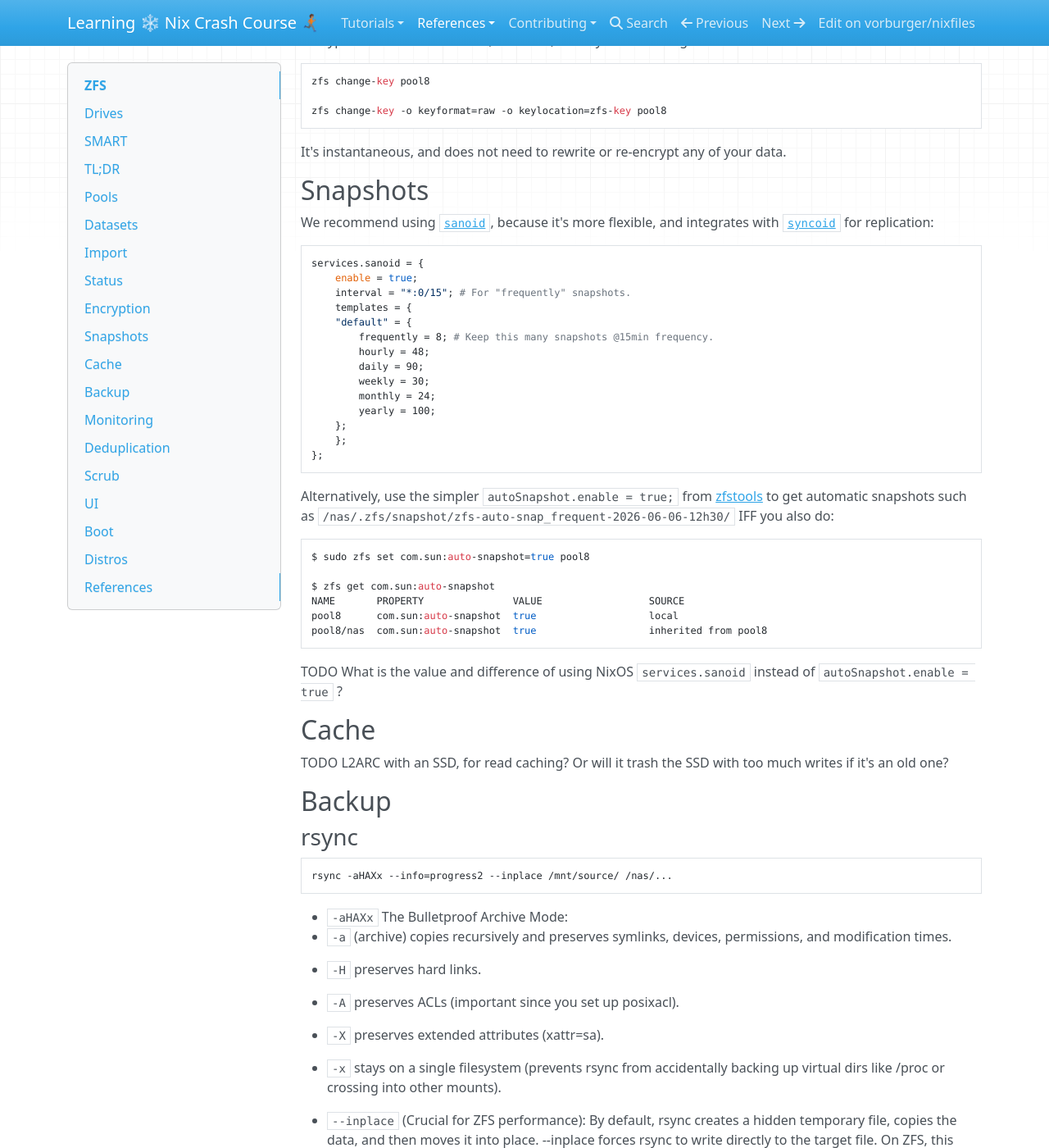
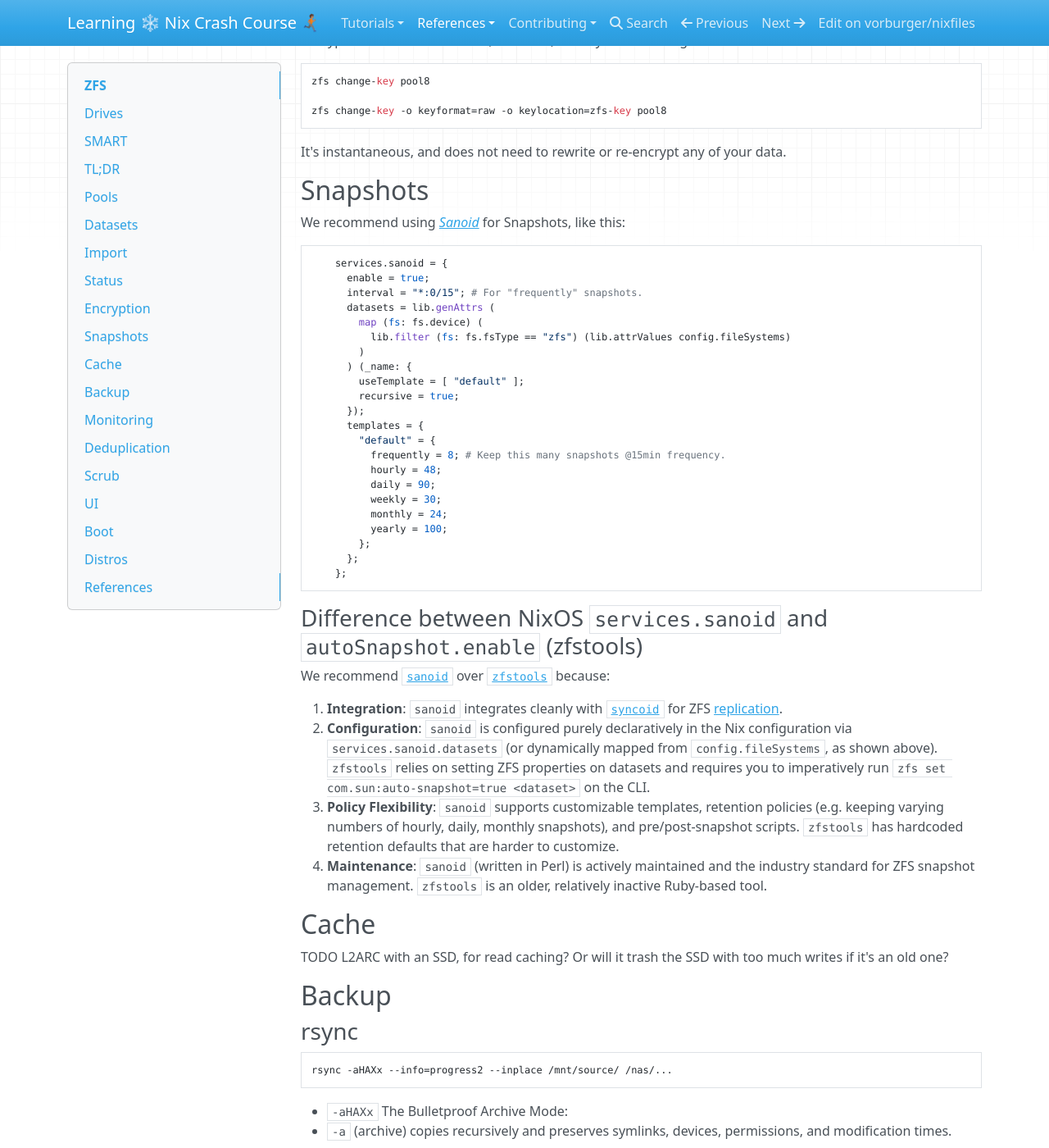
Before and after one commit to vorburger/nixfiles, an MkDocs documentation site: the page built from docs/docs/reference/zfs.md, in a window 1280 px wide and 1400 px high, scrolled down 3111 px. Shown: the whole window at 82% size. Built offline with MkDocs 1.6.1, drawn with Linux system fonts in a browser that asks for light colours; nearby versions of some CDN libraries.

Commit message:
Fix Sanoid Snapshots

````diff
--- a/docs/docs/reference/zfs.md
+++ b/docs/docs/reference/zfs.md
@@ -136,36 +136,41 @@ It's instantaneous, and does not need to rewrite or re-encrypt any of your data.
 
 ## Snapshots
 
-We recommend using [`sanoid`](https://github.com/jimsalterjrs/sanoid),
-because it's more flexible, and integrates with [`syncoid`](https://github.com/jimsalterjrs/sanoid#syncoid) for replication:
+We recommend using _[Sanoid](https://github.com/jimsalterjrs/sanoid)_ for Snapshots, like this:
 
+```nix
     services.sanoid = {
-        enable = true;
-        interval = "*:0/15"; # For "frequently" snapshots.
-        templates = {
+      enable = true;
+      interval = "*:0/15"; # For "frequently" snapshots.
+      datasets = lib.genAttrs (
+        map (fs: fs.device) (
+          lib.filter (fs: fs.fsType == "zfs") (lib.attrValues config.fileSystems)
+        )
+      ) (_name: {
+        useTemplate = [ "default" ];
+        recursive = true;
+      });
+      templates = {
         "default" = {
-            frequently = 8; # Keep this many snapshots @15min frequency.
-            hourly = 48;
-            daily = 90;
-            weekly = 30;
-            monthly = 24;
-            yearly = 100;
+          frequently = 8; # Keep this many snapshots @15min frequency.
+          hourly = 48;
+          daily = 90;
+          weekly = 30;
+          monthly = 24;
+          yearly = 100;
         };
-        };
+      };
     };
+```
 
-Alternatively, use the simpler `autoSnapshot.enable = true;`
-from [zfstools](https://github.com/bdrewery/zfstools) to get automatic snapshots
-such as `/nas/.zfs/snapshot/zfs-auto-snap_frequent-2026-06-06-12h30/` IFF you also do:
+### Difference between NixOS `services.sanoid` and `autoSnapshot.enable` (zfstools)
 
-    $ sudo zfs set com.sun:auto-snapshot=true pool8
+We recommend [`sanoid`](https://github.com/jimsalterjrs/sanoid) over [`zfstools`](https://github.com/bdrewery/zfstools) because:
 
-    $ zfs get com.sun:auto-snapshot
-    NAME       PROPERTY               VALUE                  SOURCE
-    pool8      com.sun:auto-snapshot  true                   local
-    pool8/nas  com.sun:auto-snapshot  true                   inherited from pool8
-
-TODO What is the value and difference of using NixOS `services.sanoid` instead of `autoSnapshot.enable = true` ?
+1. **Integration**: `sanoid` integrates cleanly with [`syncoid`](https://github.com/jimsalterjrs/sanoid#syncoid) for ZFS [replication](#replication).
+1. **Configuration**: `sanoid` is configured purely declaratively in the Nix configuration via `services.sanoid.datasets` (or dynamically mapped from `config.fileSystems`, as shown above). `zfstools` relies on setting ZFS properties on datasets and requires you to imperatively run `zfs set com.sun:auto-snapshot=true <dataset>` on the CLI.
+1. **Policy Flexibility**: `sanoid` supports customizable templates, retention policies (e.g. keeping varying numbers of hourly, daily, monthly snapshots), and pre/post-snapshot scripts. `zfstools` has hardcoded retention defaults that are harder to customize.
+1. **Maintenance**: `sanoid` (written in Perl) is actively maintained and the industry standard for ZFS snapshot management. `zfstools` is an older, relatively inactive Ruby-based tool.
 
 ## Cache
 
````
Also changed, not shown: AGENTS.md (+2 -0 lines), ToDo.md (+2 -2 lines), 1 other file.
